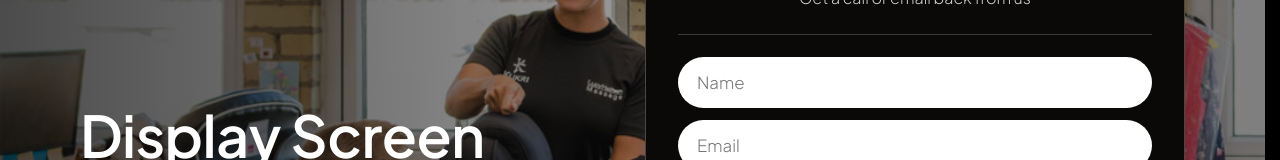
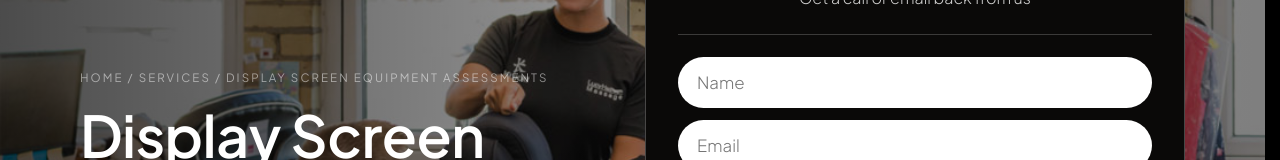
Before and after one commit to federationdesign-design/LHM, a Next.js app: page /corporate/services/dsc-assessments in a window 1280 px wide. Shown: the part 254-414 px from the top of the page. Built offline with nearby package versions, Linux system fonts and the light colour scheme; no server answers.

Commit message:
Breadcrumbs batch 1: /corporate/services + /corporate/services/[slug]

```diff
--- a/app/corporate/components/CorporateServicePage.tsx
+++ b/app/corporate/components/CorporateServicePage.tsx
@@ -6,6 +6,7 @@ import CorporateNav from '../../CorporateNav';
 import Testimonials from '../../components/Testimonials/Testimonials';
 import { corporateTestimonials } from '../../components/Testimonials/corporate-testimonials-data';
 import CorporateFooter from '../../CorporateFooter';
+import Breadcrumbs from '../../components/Breadcrumbs/Breadcrumbs';
 import InlineEnquiryForm from './InlineEnquiryForm';
 
 /* ─────────────────────────────────────────────────────────────
@@ -110,6 +111,11 @@ export default function CorporateServicePage(props: CorporateServicePageProps) {
 
           <div className="cs-hero-content">
             <div className="cs-hero-text">
+              <Breadcrumbs items={[
+                { label: 'Home', href: '/corporate' },
+                { label: 'Services', href: '/corporate/services' },
+                { label: props.headline },
+              ]} />
               <h1 className="cs-hero-headline">{props.headline}</h1>
               {props.heroCopy.split('\n').filter(Boolean).map((para, i) => (
                 <p key={i} className="cs-hero-copy">{para}</p>
--- a/app/corporate/services/CorporateServicesIndexClient.tsx
+++ b/app/corporate/services/CorporateServicesIndexClient.tsx
@@ -6,6 +6,7 @@ import CorporateNav from '../../CorporateNav';
 import CorporateFooter from '../../CorporateFooter';
 import Testimonials from '../../components/Testimonials/Testimonials';
 import { corporateTestimonials } from '../../components/Testimonials/corporate-testimonials-data';
+import Breadcrumbs from '../../components/Breadcrumbs/Breadcrumbs';
 
 const dsc      = { n: '1', title: 'Display Screen Equipment Assessments', cta: 'DSC Assessments',     href: '/corporate/services/dsc-assessments',        img: '/corporate-dsc.jpg' };
 const chair    = { n: '2', title: 'In-Office Chair Massage',              cta: 'Chair Massage',       href: '/corporate/services/in-chair-massage',       img: '/corporate-chair-massage.jpg' };
@@ -90,6 +91,10 @@ export default function CorporateServicesIndexClient() {
             </div>
 
             <div className="cs-main-copy">
+              <Breadcrumbs items={[
+                { label: 'Home', href: '/corporate' },
+                { label: 'Services' },
+              ]} />
               <h1 className="cs-h1">Corporate Services</h1>
               <p className="cs-lead">Stress, burnout and physical illness are rarely ever the fault of the staff or the organisation itself. Sometimes we stumble and fall, or, perhaps worse, stumble and fall and then come into work, when we should be recovering! Managing stress levels and physical wellbeing with regular massage treatments for your staff will have them feeling revived, content and motivated!</p>
               <p className="cs-sub">Our specialist corporate massages in Cambridge are a popular choice for businesses looking to enhance their employee wellness programs, relieve stress, and create a more positive and productive work environment.</p>
```
